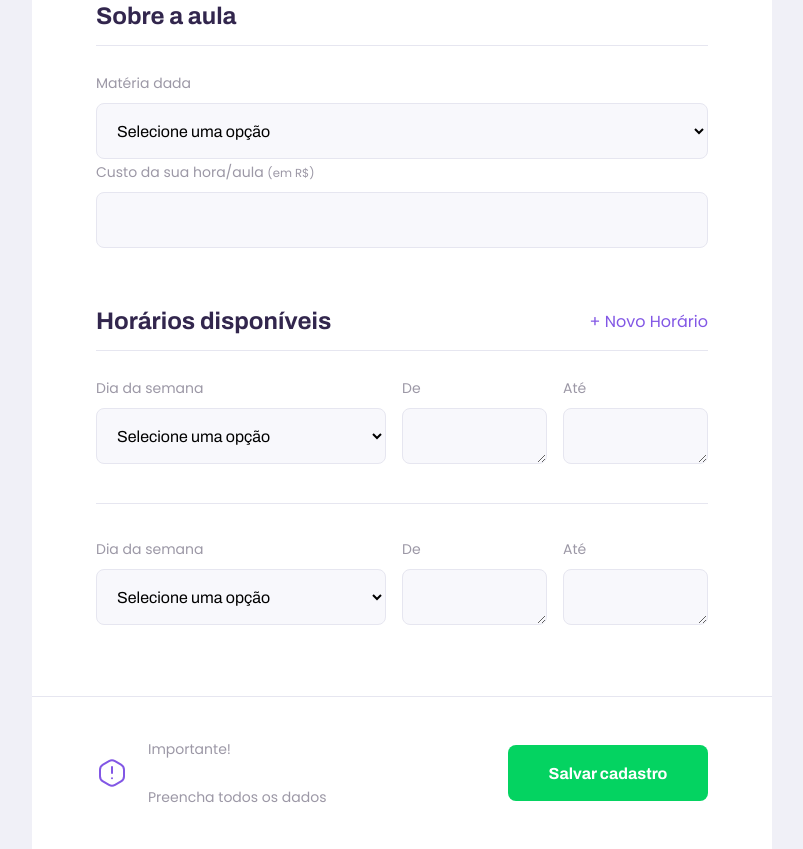
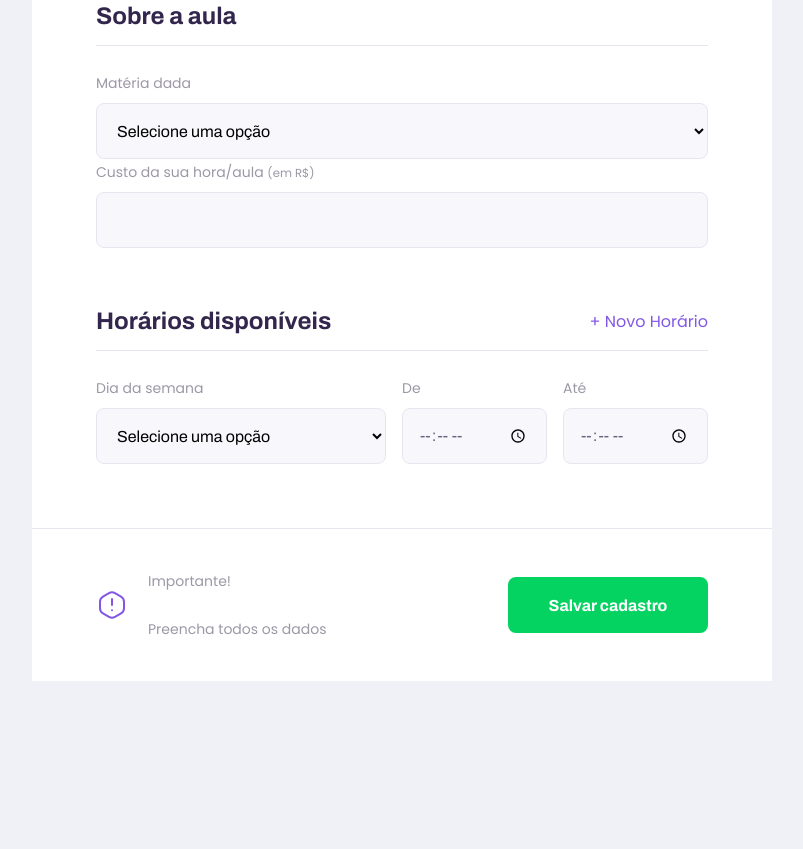
Before and after one commit to VAHOli/Proffy_NLW2, a plain HTML site: page give-classes.html in a window 1280 px wide. Shown: the part 931-1780 px from the top of the page, without its empty margins (238-1041 px from the left). After the commit the page ends 1612 px from the top, so only its background shows below. Drawn offline with Linux system fonts and the light colour scheme.

Commit message:
Update give-classes.html

```diff
--- a/give-classes.html
+++ b/give-classes.html
@@ -6,13 +6,14 @@
     <title>Proffy| Sua plataforma de estudos online</title>
 
     <link rel="stylesheet" href="/styles/main.css">
-    <link rel="stylesheet" href="/styles/partials/page-give-classes.css">
     <link rel="stylesheet" href="/styles/partials/header.css">
     <link rel="stylesheet" href="/styles/partials/forms.css">
+    <link rel="stylesheet" href="/styles/partials/page-give-classes.css">
+
     <link href="https://fonts.googleapis.com/css2?family=Archivo:wght@400;700&amp;family=Poppins:wght@400;600&amp;display=swap" rel="stylesheet">
 
+</head>
 
-</head>
 <body id="page-give-classes">
 
     <div id="container">
@@ -76,7 +77,7 @@
                 </fieldset>
                 <fieldset id="schedule-items">
                     <legend>Horários disponíveis
-                        <button id="add-time">+ Novo Horário</button>
+                        <button id="add-time" type="button">+ Novo Horário</button>
                     </legend>
                     <div class="schedule-item">
                         <div class="select-block">
@@ -92,41 +93,15 @@
                                 <option value="7">Domingo</option>
                             </select>
                         </div>
-                        <div class="textarea-block">
+                        <div class="input-block">
                             <label for="time_from">De</label>
-                            <textarea type="time" name="time_from[]" required></textarea>
+                            <input type="time" name="time_from[]" required></input>
                         </div>
-                        <div class="textarea-block">
+                        <div class="input-block">
                             <label for="time_to">Até</label>
-                            <textarea type="time" name="time_to[]" required></textarea>
+                            <input type="time" name="time_to[]" required></input>
                         </div>
                     </div>
-                    <div class="schedule-item">
-                        <div class="select-block">
-                            <label for="weekday"> Dia da semana</label>
-                            <select name="weekday[]" required >
-                                <option value="">Selecione uma opção</option>
-                                <option value="1">Segunda-feira</option>
-                                <option value="2">Terça-feira</option>
-                                <option value="3">Quarta-feira</option>
-                                <option value="4">Quinta-feira</option>
-                                <option value="5">Sexta-feira</option>
-                                <option value="6">Sábado</option>
-                                <option value="7">Domingo</option>
-                            </select>
-                        </div>
-                        <div class="textarea-block">
-                            <label for="time_from">De</label>
-                            <textarea type="time" name="time_from[]" required></textarea>
-                        </div>
-                        <div class="textarea-block">
-                            <label for="time_to">Até</label>
-                            <textarea type="time" name="time_to[]" required></textarea>
-                        </div>
-                    </div>
-
-
-
                 </fieldset>
             </form>
             <footer>
@@ -140,5 +115,7 @@
        </main>
     </div>
 
+    <script src="/scripts/addField.js" defer></script>
+
 </body>
 </html>
```
